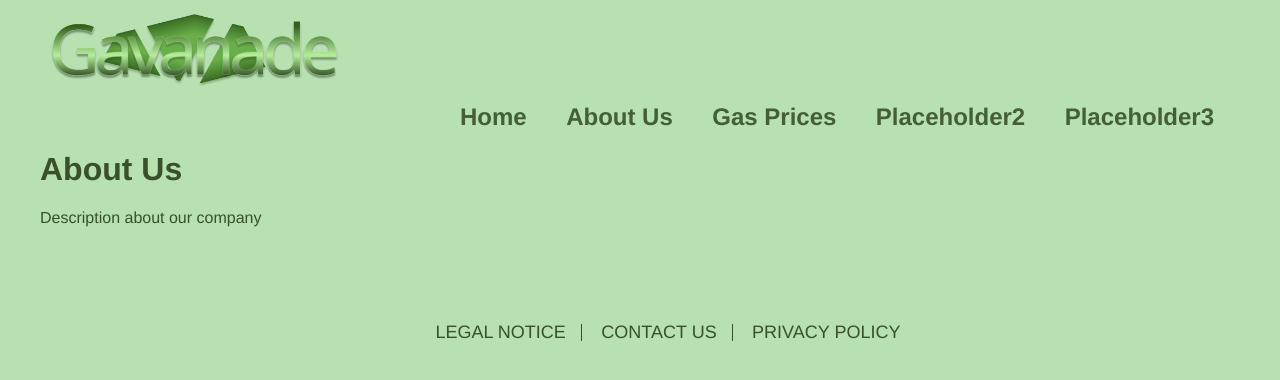
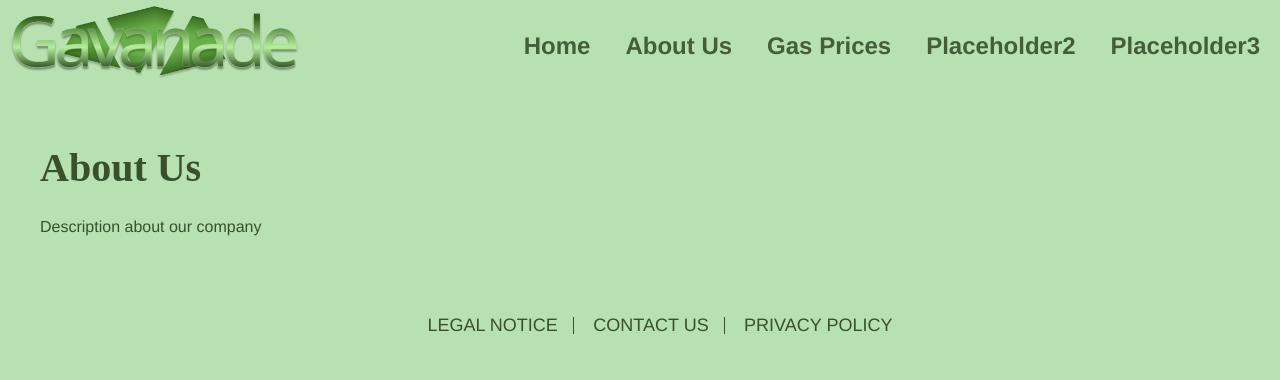
Before and after one commit to sumyisl1/Gavanade, a Flask app: page /about in a window 1280 px wide. Shown: the top 380 px of the page. Run offline with Flask 2, Linux system fonts and the light colour scheme; some web fonts are replaced.

Commit message:
Added fonts, fixed front page formatting

```diff
--- a/app_service/app.py
+++ b/app_service/app.py
@@ -55,7 +55,7 @@ def search():
         zipcode = -1
 
     flash(f"{zipcode}")
-    return redirect(url_for("home"))
+    return redirect(url_for("gasprices"))
 
 
 if __name__ == "__main__":
--- a/app_service/static/css/main.css
+++ b/app_service/static/css/main.css
@@ -1,8 +1,13 @@
+
 body {
   padding: 0;
   font-family: "Quicksand", Helvetica, Arial, sans-serif;
   background-color: #B7E1B0;
   color: #38502C;
+  margin: 0;
+  min-height: 100%;
+
+
 }
 
 a:link, a:visited, a:hover, a:active {
@@ -16,7 +21,8 @@ header {
   height: 80px;
   opacity: .9;
   margin-bottom: 10px;
-  position: relative;
+  margin-left: 0px;
+  position: static;
   display: inline;
 }
 
@@ -32,55 +38,20 @@ header a {
 header img {
   position: relative;
   width: 35%;
+  float:left;
 }
-
-/*
- * Centering the body content
- */
-.container {
-  width: 1200px;
-  margin: 0 auto;
-}
-
-div.home {
-  padding: 100px 0 300px 0;
-  color: #B7E1B0;
-  background-image: url('../mining-for-fuel.jpeg') !important;
-  background-position: center !important;
-  background-repeat: no-repeat !important;
-  background-size: cover !important;
-}
-div.about {
-  padding: 10px 0 30px 0;
-  /* background-color: #E6E6FA; */
-  -webkit-border-radius: 6px;
-     -moz-border-radius: 6px;
-          border-radius: 6px;
-}
-h2 {
-  font-size: 3em;
-  margin-top: 40px;
-  text-align: center;
-  letter-spacing: -2px;
-}
-h3 {
-  font-size: 1.7em;
-  font-weight: 100;
-  margin-top: 30px;
-  text-align: center;
-  letter-spacing: -1px;
-}
-
  /*
  * Navigation
  */
 .menu {
-  width: 65%;
-  float: right;
-  margin-top: 0;
+  justify-content: right;
+  display: inline-flex;
+  flex-wrap: nowrap;
+  margin-right: 20px;
 }
 .menu li {
-  display: inline;
+  display: inline-flex;
+  flex-wrap: nowrap;
 }
 .menu li + li {
   margin-left: 35px;
@@ -112,8 +83,77 @@ footer ul li {
 
 div.row {
   display:block;
-  position:fixed;
+  position:relative;
   line-height: 2;
   margin: 25px auto;
   width: 100%;
 }
+
+.centercontainer {
+  width: 1200px;
+  margin: 0 auto;
+}
+
+.headcontainer {
+  display: flex;
+  align-items: center;
+  justify-content: space-between;
+}
+
+div.mission-block {
+
+  padding: 100px 0 200px 0;
+  color: #B7E1B0;
+  background-image: url('../mining-for-fuel.jpeg') !important;
+  background-position: center !important;
+  background-repeat: no-repeat !important;
+  background-size: cover !important;
+
+}
+
+div.mission-text {
+  margin-left: 100px;
+  color: white !important;
+  font-family: ZenMaruGothic;
+}
+
+div.project-block {
+  background-color:#38502C;
+  padding: 100px 50px 100px 50px;
+  height: 200px;
+}
+
+div.about {
+  padding: 10px 0 30px 0;
+  -webkit-border-radius: 6px;
+     -moz-border-radius: 6px;
+          border-radius: 6px;
+}
+
+h1 {
+  font-family: ZenMaruGothicBold;
+  font-size: 2.5em;
+}
+
+h2 {
+  font-size: 1.5em;
+  font-weight: normal;
+  font-family: ZenMaruGothic;
+}
+h3 {
+  font-size: 1.7em;
+  font-weight: 100;
+  margin-top: 30px;
+  text-align: center;
+  letter-spacing: -1px;
+}
+
+@font-face {
+  font-family: ZenMaruGothic;
+  src: url(fonts/ZenMaruGothic-Regular.ttf);
+}
+
+@font-face {
+  font-family: ZenMaruGothicBold;
+  src: url(fonts/ZenMaruGothic-Bold.ttf)
+}
--- a/app_service/templates/about.html
+++ b/app_service/templates/about.html
@@ -1,6 +1,6 @@
 {% extends "layout.html" %}
 {% block content %}
-   <div class="about">
+   <div class="about centercontainer">
      <h1>About Us</h1>
      <p>Description about our company</p>
    </div>
--- a/app_service/templates/contact.html
+++ b/app_service/templates/contact.html
@@ -1,6 +1,6 @@
 {% extends "layout.html" %}
 {% block content %}
-   <div class="contact">
+   <div class="contact centercontainer">
      <h1>Contact Us!</h1>
    </div>
  {% endblock %}
--- a/app_service/templates/gasprices.html
+++ b/app_service/templates/gasprices.html
@@ -1,6 +1,6 @@
 {% extends "layout.html" %}
 {% block content %}
-  <div class="gassearch">
+  <div class="gassearch centercontainer">
     <h1>Gas Price Search</h1>
     <p> Search for gas prices in your area based on your zipcode</p>
     <form action="{{url_for('search')}}" method="post" class="zipsearch">
--- a/app_service/templates/layout.html
+++ b/app_service/templates/layout.html
@@ -8,9 +8,10 @@
 
   <body>
     <header>
-      <div class="container">
+      <div class="headcontainer">
         <img src="static/Gavanade-Logo.png" alt="Gavanade Logo" class="logo" style="width:300px"/>
-        <strong><nav>
+        <strong>
+          <nav>
           <ul class="menu">
             <li><a href="{{ url_for('home') }}">Home</a></li>
             <li><a href="{{ url_for('about') }}">About Us</a></li>
--- a/app_service/templates/legal.html
+++ b/app_service/templates/legal.html
@@ -1,6 +1,6 @@
 {% extends "layout.html" %}
 {% block content %}
-   <div class="legal">
+   <div class="legal centercontainer">
      <h1>Legal Notice</h1>
    </div>
  {% endblock %}
--- a/app_service/templates/placeholder.html
+++ b/app_service/templates/placeholder.html
@@ -1,6 +1,6 @@
 {% extends "layout.html" %}
 {% block content %}
-   <div class="placeholder">
+   <div class="placeholder centercontainer">
      <h1>Project pages, currently a placeholder</h1>
    </div>
  {% endblock %}
--- a/app_service/templates/privacypolicy.html
+++ b/app_service/templates/privacypolicy.html
@@ -1,6 +1,6 @@
 {% extends "layout.html" %}
 {% block content %}
-   <div class="privacy-policy">
+   <div class="privacy-policy centercontainer">
      <h1>Privacy Policy</h1>
    </div>
  {% endblock %}
```
Also changed, not shown: app_service/templates/index.html (+9 -3 lines), 2 other files.
